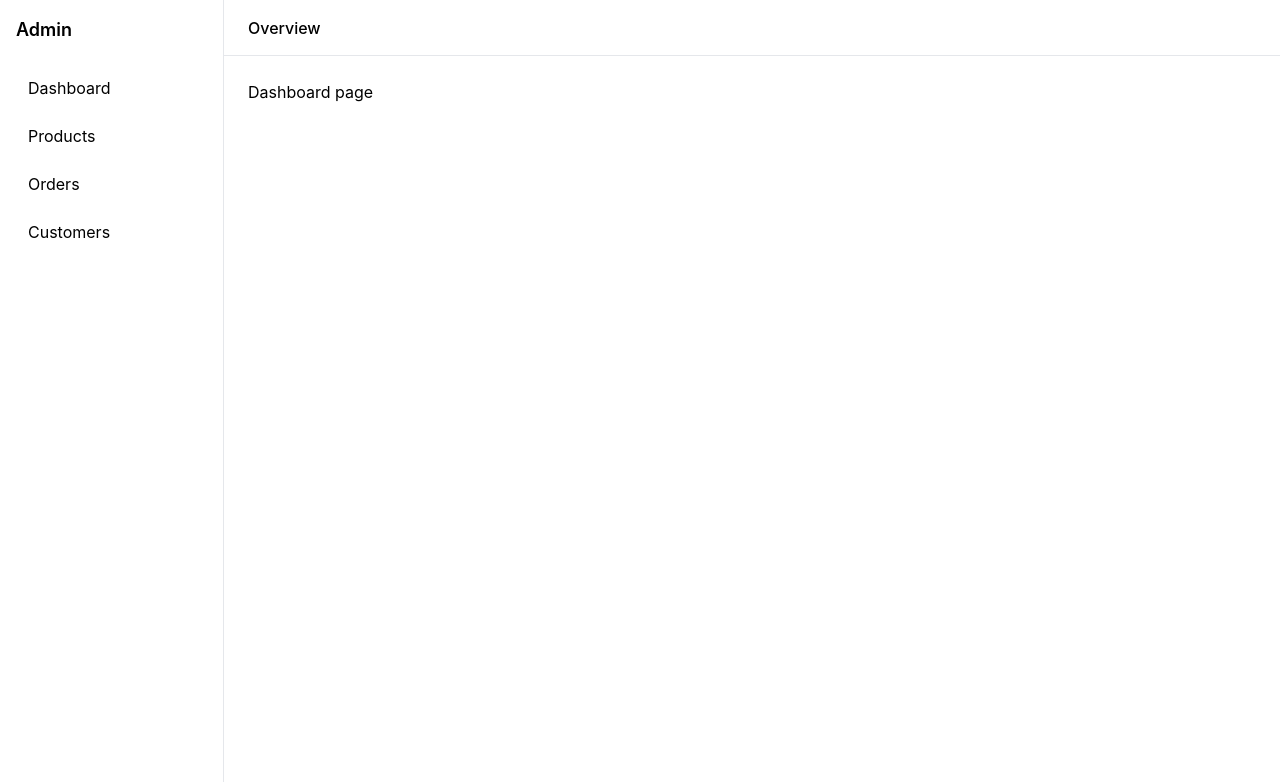
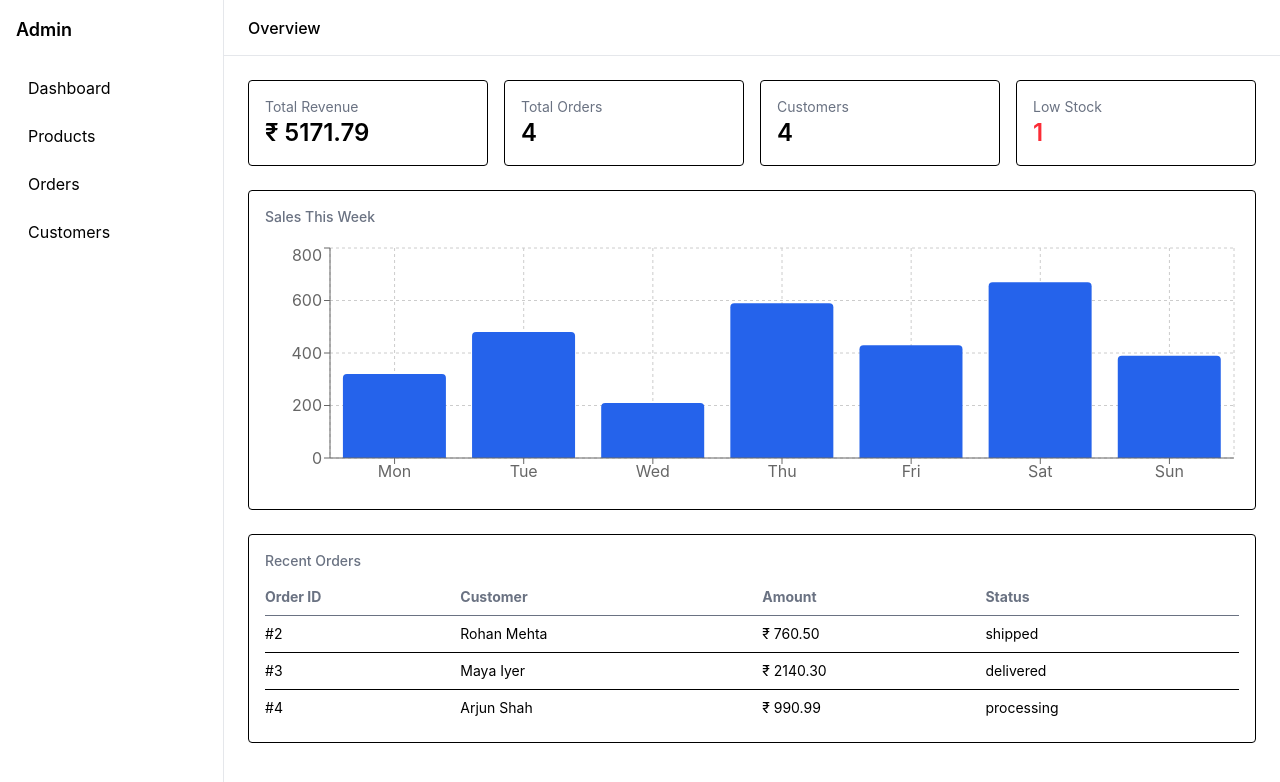
Before and after one commit to RutujaBhojane/Ecommerce-App, a React (Vite) app: page / in a window 1280 px wide. Shown: the top 782 px of the page. Built offline with nearby package versions, Linux system fonts and the light colour scheme; data requests are answered from the project's data file.

Commit message:
Add dashboard with KPI cards, sales chart, and recent orders

```diff
--- a/src/app/store.ts
+++ b/src/app/store.ts
@@ -2,12 +2,14 @@ import { configureStore } from '@reduxjs/toolkit';
 import productsReducer from '../features/products/productsSlice';
 import ordersReducer from '../features/orders/ordersSlice';
 import customersReducer from '../features/customers/customersSlice';
+import dashboardReducer from '../features/dashboard/dashboardSlice';
 
 export const store = configureStore({
     reducer:{
         products: productsReducer,
         orders: ordersReducer,
         customers: customersReducer,
+        dashboard: dashboardReducer,
     },
 });
 
--- a/src/features/dashboard/Dashboard.tsx
+++ b/src/features/dashboard/Dashboard.tsx
@@ -1,2 +1,105 @@
-const Dashboard = () => <div className="p-6">Dashboard page</div>;
+import { useEffect } from 'react';
+import { useAppDispatch, useAppSelector } from '../../app/hooks';
+import { fetchDashboardData } from './dashboardSlice';
+import {
+  BarChart,
+  Bar,
+  XAxis,
+  YAxis,
+  CartesianGrid,
+  Tooltip,
+  ResponsiveContainer,
+} from 'recharts';
+
+const salesData = [
+  { day: 'Mon', sales: 320 },
+  { day: 'Tue', sales: 480 },
+  { day: 'Wed', sales: 210 },
+  { day: 'Thu', sales: 590 },
+  { day: 'Fri', sales: 430 },
+  { day: 'Sat', sales: 670 },
+  { day: 'Sun', sales: 390 },
+];
+
+const Dashboard = () => {
+  const dispatch = useAppDispatch();
+  const {
+    totalRevenue,
+    totalOrders,
+    totalCustomers,
+    lowStockProducts,
+    recentOrders,
+    loading,
+  } = useAppSelector((state) => state.dashboard);
+
+  useEffect(() => {
+    dispatch(fetchDashboardData());
+  }, [dispatch]);
+
+  if (loading) return <div className="p-6">Loading dashboard...</div>;
+
+  return (
+    <div className="p-6">
+      {/* KPI Cards */}
+      <div className="grid grid-cols-4 gap-4 mb-6">
+        <div className="bg-white border rounded p-4">
+          <p className="text-sm text-gray-500">Total Revenue</p>
+          <p className="text-2xl font-semibold">₹ {totalRevenue.toFixed(2)}</p>
+        </div>
+        <div className="bg-white border rounded p-4">
+          <p className="text-sm text-gray-500">Total Orders</p>
+          <p className="text-2xl font-semibold">{totalOrders}</p>
+        </div>
+        <div className="bg-white border rounded p-4">
+          <p className="text-sm text-gray-500">Customers</p>
+          <p className="text-2xl font-semibold">{totalCustomers}</p>
+        </div>
+        <div className="bg-white border rounded p-4">
+          <p className="text-sm text-gray-500">Low Stock</p>
+          <p className="text-2xl font-semibold text-red-500">{lowStockProducts}</p>
+        </div>
+      </div>
+
+      {/* Sales Chart */}
+      <div className="bg-white border rounded p-4 mb-6">
+        <h3 className="text-sm font-medium text-gray-500 mb-4">Sales This Week</h3>
+        <ResponsiveContainer width="100%" height={250}>
+          <BarChart data={salesData}>
+            <CartesianGrid strokeDasharray="3 3" />
+            <XAxis dataKey="day" />
+            <YAxis />
+            <Tooltip />
+            <Bar dataKey="sales" fill="#2563eb" radius={[4, 4, 0, 0]} />
+          </BarChart>
+        </ResponsiveContainer>
+      </div>
+
+      {/* Recent Orders */}
+      <div className="bg-white border rounded p-4">
+        <h3 className="text-sm font-medium text-gray-500 mb-4">Recent Orders</h3>
+        <table className="w-full text-sm">
+          <thead>
+            <tr className="text-left text-gray-500 border-b">
+              <th className="pb-2">Order ID</th>
+              <th className="pb-2">Customer</th>
+              <th className="pb-2">Amount</th>
+              <th className="pb-2">Status</th>
+            </tr>
+          </thead>
+          <tbody>
+            {recentOrders.map((o) => (
+              <tr key={o.id} className="border-t">
+                <td className="py-2">#{o.id}</td>
+                <td className="py-2">{o.customerName}</td>
+                <td className="py-2">₹ {o.amount.toFixed(2)}</td>
+                <td className="py-2">{o.status}</td>
+              </tr>
+            ))}
+          </tbody>
+        </table>
+      </div>
+    </div>
+  );
+};
+
 export default Dashboard;
--- /dev/null
+++ b/src/features/dashboard/dashboardSlice.ts
@@ -0,0 +1,65 @@
+import { createSlice, createAsyncThunk } from '@reduxjs/toolkit';
+import type { Product, Order, Customer } from '../../types';
+
+interface DashboardState {
+  totalRevenue: number;
+  totalOrders: number;
+  totalCustomers: number;
+  lowStockProducts: number;
+  recentOrders: Order[];
+  loading: boolean;
+  error: string | null;
+}
+
+const initialState: DashboardState = {
+  totalRevenue: 0,
+  totalOrders: 0,
+  totalCustomers: 0,
+  lowStockProducts: 0,
+  recentOrders: [],
+  loading: false,
+  error: null,
+};
+
+export const fetchDashboardData = createAsyncThunk(
+  'dashboard/fetchAll',
+  async () => {
+    const [productsRes, ordersRes, customersRes] = await Promise.all([
+      fetch('http://localhost:5000/products'),
+      fetch('http://localhost:5000/orders'),
+      fetch('http://localhost:5000/customers'),
+    ]);
+    const products: Product[] = await productsRes.json();
+    const orders: Order[] = await ordersRes.json();
+    const customers: Customer[] = await customersRes.json();
+    return { products, orders, customers };
+  }
+);
+
+const dashboardSlice = createSlice({
+  name: 'dashboard',
+  initialState,
+  reducers: {},
+  extraReducers: (builder) => {
+    builder
+      .addCase(fetchDashboardData.pending, (state) => {
+        state.loading = true;
+        state.error = null;
+      })
+      .addCase(fetchDashboardData.fulfilled, (state, action) => {
+        const { products, orders, customers } = action.payload;
+        state.loading = false;
+        state.totalRevenue = orders.reduce((sum, o) => sum + o.amount, 0);
+        state.totalOrders = orders.length;
+        state.totalCustomers = customers.length;
+        state.lowStockProducts = products.filter((p) => p.stock < 20).length;
+        state.recentOrders = orders.slice(-3);
+      })
+      .addCase(fetchDashboardData.rejected, (state, action) => {
+        state.loading = false;
+        state.error = action.error.message ?? 'Failed to fetch dashboard data';
+      });
+  },
+});
+
+export default dashboardSlice.reducer;
--- a/src/features/orders/OrderList.tsx
+++ b/src/features/orders/OrderList.tsx
@@ -40,7 +40,7 @@ const OrderList = () => {
               <td className="p-2">#{o.id}</td>
               <td className="p-2">{o.customerName}</td>
               <td className="p-2">{o.date}</td>
-              <td className="p-2">₹{o.amount.toFixed(2)}</td>
+              <td className="p-2">₹ {o.amount.toFixed(2)}</td>
               <td className="p-2">
                 <span className={`px-2 py-1 rounded text-xs font-medium ${statusStyles[o.status]}`}>
                   {o.status}
--- a/src/features/products/ProductList.tsx
+++ b/src/features/products/ProductList.tsx
@@ -33,7 +33,7 @@ const ProductList = () => {
             <tr key={p.id} className="border-t">
               <td className="p-2">{p.name}</td>
               <td className="p-2">{p.category}</td>
-              <td className="p-2">₹{p.price}</td>
+              <td className="p-2">₹ {p.price}</td>
               <td className="p-2">{p.stock}</td>
               <td className="p-2">
                 <button
```
Also changed, not shown: src/features/products/ProductForm.tsx (+53 -23 lines), src/types/index.ts (+7 -0 lines), data/db.json (line endings or trailing spaces).
